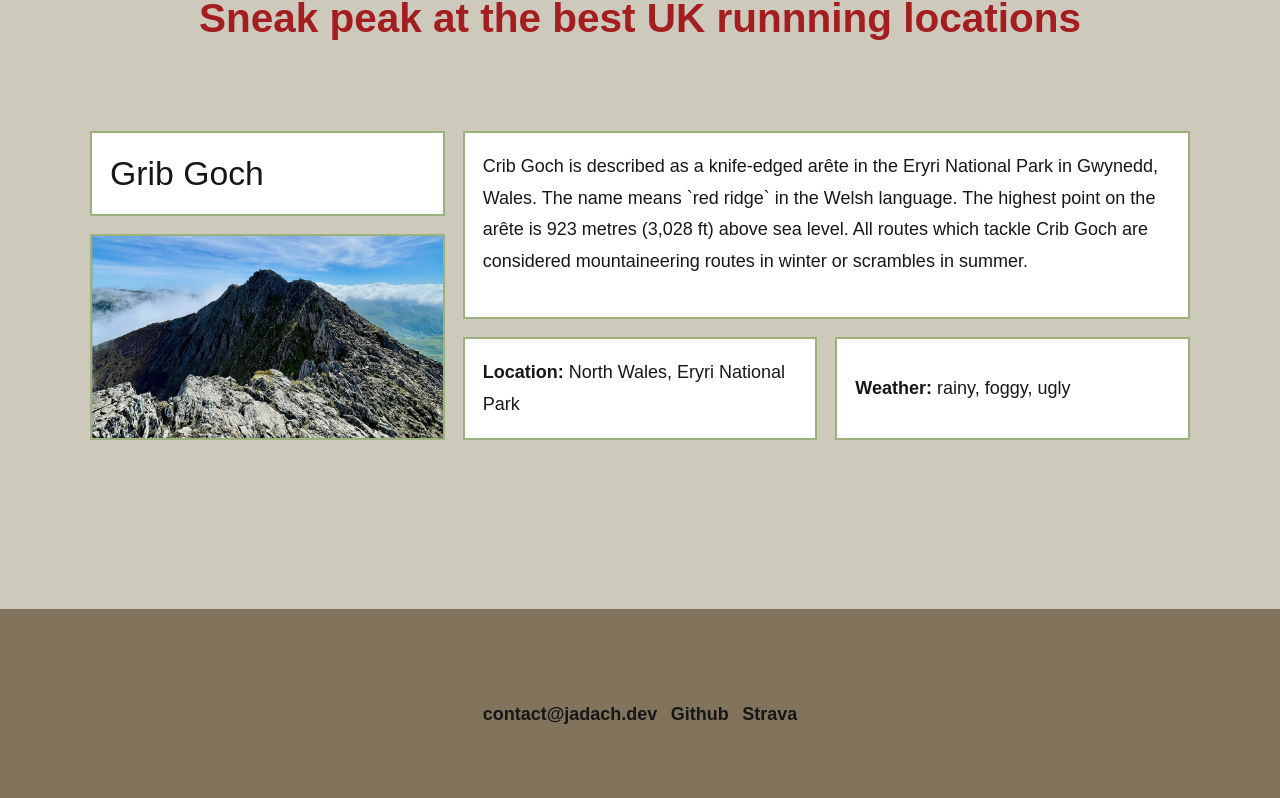
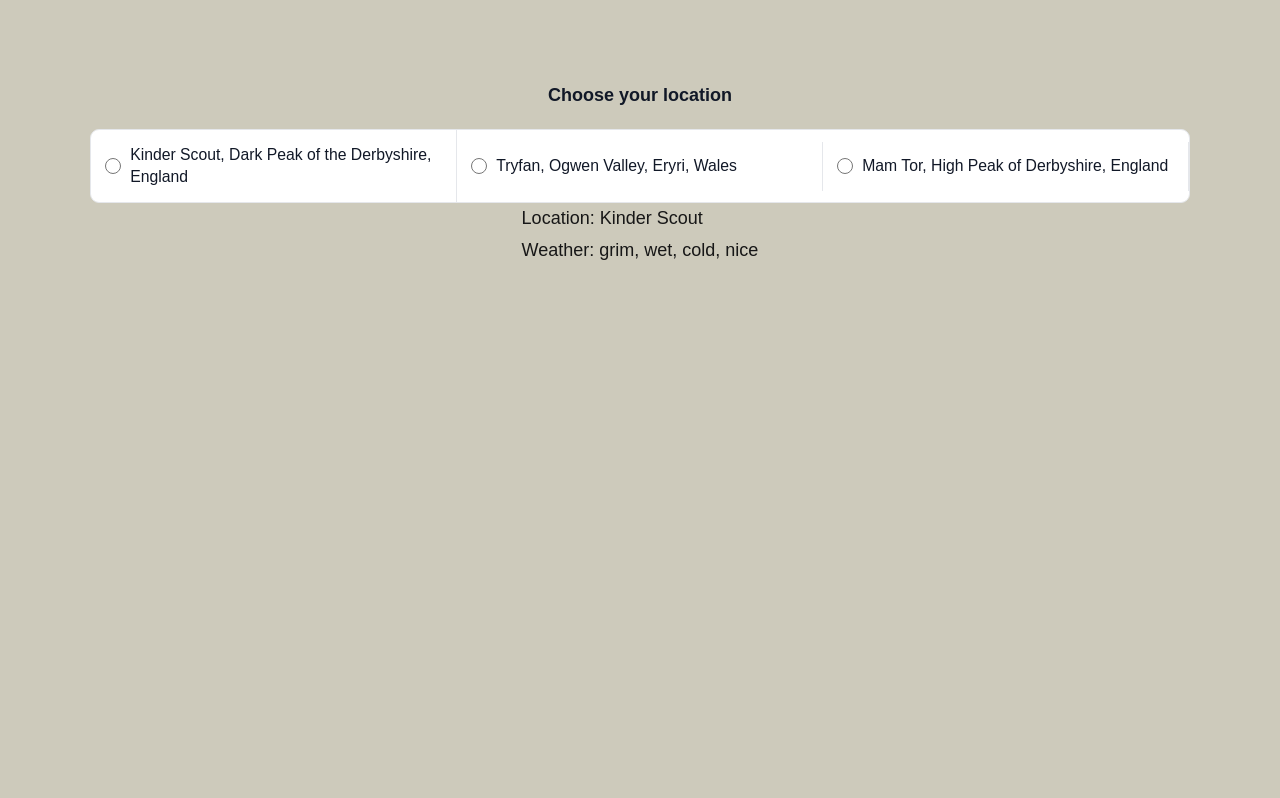
Before and after one commit to magdalenajadach/weather, a Next.js app: page / in a window 1280 px wide. Shown: the part 863-1661 px from the top of the page. Built offline with nearby package versions, Linux system fonts and the light colour scheme.

Commit message:
Add footer

```diff
--- a/src/app/page.tsx
+++ b/src/app/page.tsx
@@ -1,14 +1,14 @@
 import Header from "@/components/Header/Header";
 import Location from "@/components/Location/Location";
+import Search from "@/components/Search/Search";
 import Footer from "@/components/Footer/Footer";
 
 export default function Home() {
   return (
     <main className="flex flex-col gap-8 items-center sm:items-start">
       <Header />
-      <div className="flex w-full items-center justify-center min-h-screen sm:p-20">
-        <Location />
-      </div>
+      <Search />
+      <Location />
       <Footer />
     </main>
   );
--- a/src/components/Footer/Footer.tsx
+++ b/src/components/Footer/Footer.tsx
@@ -1,6 +1,6 @@
 export default function Footer() {
   return (
-    <div className="font-semibold flex w-full items-center justify-center sm:p-20 gap-3 bg-coyote">
+    <div className="flex w-full items-center justify-center sm:p-20 gap-3 bg-coyote">
       <a href="mailto:contact@jadach.tech" className="">contact@jadach.dev</a>
       <p>Github</p>
       <p>Strava</p>
--- a/src/components/Header/Header.tsx
+++ b/src/components/Header/Header.tsx
@@ -18,7 +18,6 @@ export default function Header() {
           Perfect weather for running
         </h1>
         <p className='text-white gap-6 text-2xl sm:text-4xl font-bold p-4'>Check the weather conditions for any location and run</p>
-        {/* <input className="rounded-lg mt-20 p-4 text-3xl border-2 border-bright-pink" type="text" id="name" name="name" required  placeholder="Your location" /> */}
       </div>
     </header>
   );
--- a/src/components/Location/Location.tsx
+++ b/src/components/Location/Location.tsx
@@ -11,14 +11,14 @@ export default function Location() {
   // );
   // return <ul>{listItems}</ul>;
   return (
-    <div className="">
+    <div className="md:flex w-full items-center justify-center min-h-screen sm:p-20">
       <h2 className="text-4xl text-bright-pink font-semibold flex w-full items-center justify-center sm:p-20">Sneak peak at the best UK runnning locations</h2>
       <div className="md:grid grid-cols-3 grid-rows-3 gap-4">
-        <div className="bg-white text-3xl md:border-olivine place-content-center items-center p-4">Grib Goch</div>
-        <div className="bg-white col-span-2 row-span-2 md:border-olivine p-4">
+        <div className="bg-white rounded-lg text-3xl md:border-olivine place-content-center items-center p-4">Crib Goch</div>
+        <div className="bg-white rounded-lg col-span-2 row-span-2 md:border-olivine p-4">
           Crib Goch is described as a knife-edged arête in the Eryri National Park in Gwynedd, Wales. The name means `red ridge` in the Welsh language. The highest point on the arête is 923 metres (3,028 ft) above sea level. All routes which tackle Crib Goch are considered mountaineering routes in winter or scrambles in summer.
         </div>
-        <div className="bg-white row-span-3 row-start-2 md:border-olivine relative">
+        <div className="bg-white row-span-3 row-start-2 rounded-lg md:border-olivine relative">
           <div className="w-full h-full relative">
             <Image
               src="/images/crib-goch.png"
@@ -28,8 +28,8 @@ export default function Location() {
             />
           </div>
         </div>
-        <div className="bg-white row-span-2 col-start-2 row-start-3 md:border-olivine place-content-center items-center p-4"><span className="font-semibold">Location:</span> North Wales, Eryri National Park</div>
-        <div className="bg-white row-span-2 col-start-3 row-start-3 md:border-olivine place-content-center items-center p-4"><span className="font-semibold">Weather:</span> rainy, foggy, ugly</div>
+        <div className="bg-white rounded-lg row-span-2 col-start-2 row-start-3 md:border-olivine place-content-center items-center p-4"><span className="font-semibold">Location:</span> North Wales, Eryri National Park</div>
+        <div className="bg-white rounded-lg row-span-2 col-start-3 row-start-3 md:border-olivine place-content-center items-center p-4"><span className="font-semibold">Weather:</span> rainy, foggy, ugly</div>
       </div>
     </div>
   )
--- /dev/null
+++ b/src/components/Search/Search.tsx
@@ -0,0 +1,57 @@
+// import Image from "next/image"
+
+export default function Search() {
+  return (
+    <div className="md:flex flex-col w-full items-center justify-center min-h-screen sm:p-20">
+      {/* <p>Welcome to the weather application. It is a tool designed to provide
+        users with real-time and forecasted weather information for specific
+        locations. It allows to conveniently check the weather conditions
+        for any location they are interested in
+      </p> */}
+
+      <h3 className="mb-4 font-semibold text-gray-900 dark:text-white">Choose your location</h3>
+      <ul className="items-center w-full text-sm font-medium text-gray-900 bg-white border border-gray-200 rounded-lg sm:flex dark:bg-gray-700 dark:border-gray-600 dark:text-white">
+        <li className="w-full border-b border-gray-200 sm:border-b-0 sm:border-r dark:border-gray-600">
+            <div className="flex items-center ps-3">
+                <input id="horizontal-list-radio-license" type="radio" value="" name="list-radio" className="w-4 h-4 text-blue-600 bg-gray-100 border-gray-300 focus:ring-blue-500 dark:focus:ring-blue-600 dark:ring-offset-gray-700 dark:focus:ring-offset-gray-700 focus:ring-2 dark:bg-gray-600 dark:border-gray-500" />
+                <label htmlFor="horizontal-list-radio-license" className="w-full py-3 ms-2 text-sm font-medium text-gray-900 dark:text-gray-300">Kinder Scout, Dark Peak of the Derbyshire, England </label>
+            </div>
+        </li>
+        <li className="w-full border-b border-gray-200 sm:border-b-0 sm:border-r dark:border-gray-600">
+            <div className="flex items-center ps-3">
+                <input id="horizontal-list-radio-id" type="radio" value="" name="list-radio" className="w-4 h-4 text-blue-600 bg-gray-100 border-gray-300 focus:ring-blue-500 dark:focus:ring-blue-600 dark:ring-offset-gray-700 dark:focus:ring-offset-gray-700 focus:ring-2 dark:bg-gray-600 dark:border-gray-500" />
+                <label htmlFor="horizontal-list-radio-id" className="w-full py-3 ms-2 text-sm font-medium text-gray-900 dark:text-gray-300">Tryfan, Ogwen Valley, Eryri, Wales</label>
+            </div>
+        </li>
+        <li className="w-full border-b border-gray-200 sm:border-b-0 sm:border-r dark:border-gray-600">
+            <div className="flex items-center ps-3">
+                <input id="horizontal-list-radio-military" type="radio" value="" name="list-radio" className="w-4 h-4 text-blue-600 bg-gray-100 border-gray-300 focus:ring-blue-500 dark:focus:ring-blue-600 dark:ring-offset-gray-700 dark:focus:ring-offset-gray-700 focus:ring-2 dark:bg-gray-600 dark:border-gray-500"/>
+                <label htmlFor="horizontal-list-radio-military" className="w-full py-3 ms-2 text-sm font-medium text-gray-900 dark:text-gray-300">Mam Tor, High Peak of Derbyshire, England</label>
+            </div>
+        </li>
+      </ul>
+      <div>
+        <h2>Location: Kinder Scout</h2>
+        <p>Weather: grim, wet, cold, nice</p>
+      </div>
+      {/* <div className="grid grid-cols-5 grid-rows-5 gap-4">
+        <div className="col-span-2 row-span-2 bg-white rounded-lg">
+          Lorem ipsum dolor sit amet, consectetur adipiscing elit, sed do eiusmod tempor incididunt ut labore et dolore magna aliqua. Ut enim ad minim veniam, quis nostrud exercitation ullamco laboris nisi ut aliquip ex ea commodo consequat.
+        </div>
+        <div className="col-start-3 bg-white rounded-lg">Kinder Scout</div>
+        <div className="col-start-1 row-start-3 bg-white rounded-lg">Location: FFFFFF</div>
+        <div className="col-start-2 row-start-3 bg-white rounded-lg">Weather: dddddd</div>
+        <div className="row-span-2 col-start-3 row-start-2 bg-white rounded-lg">
+        <div className="w-full h-full relative rounded-lg md:border-olivine relative">
+          <Image
+            src="/images/crib-goch.png"
+            alt="Background"
+            layout="fill"
+            objectFit="cover"
+          />
+          </div>
+        </div>
+      </div> */}
+    </div>
+  )
+}
```
Also changed, not shown: 1 other file (tests, documents, lock files or other folders).
